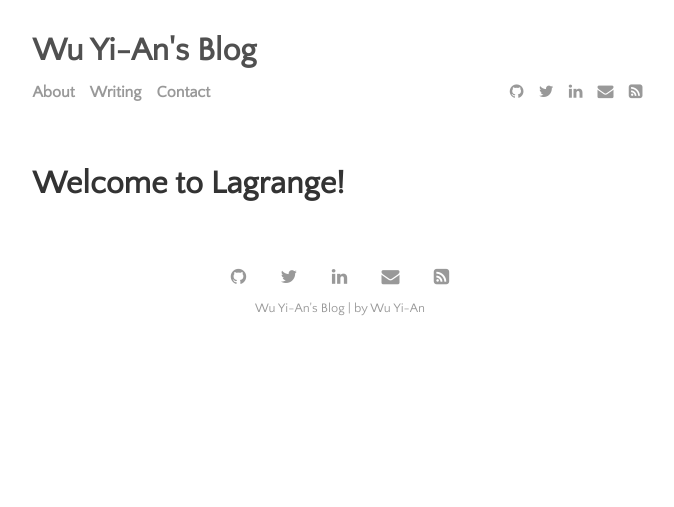
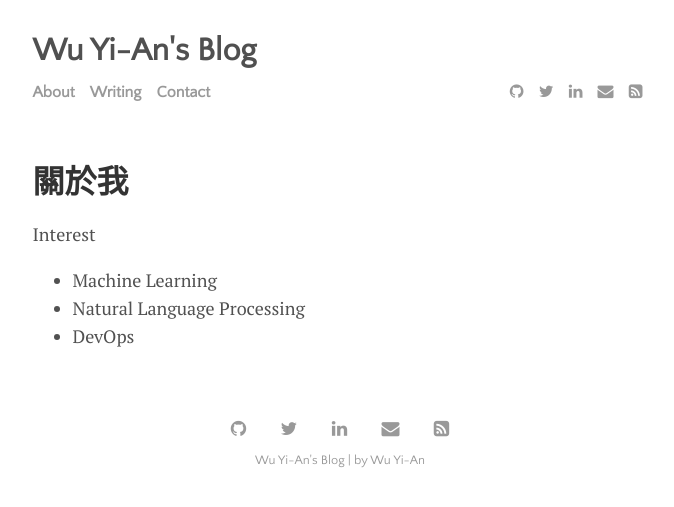
Before and after one commit to ohmsvop/Blog, a Jekyll site: the page built from menu/about.md, in a window 1280 px wide. Shown: the top 507 px of the page, without its empty margins (300-974 px from the left). Built offline with Jekyll 4.4.1, drawn with Linux system fonts in a browser that asks for light colours.

Commit message:
edit about page

```diff
--- a/menu/about.md
+++ b/menu/about.md
@@ -1,4 +1,9 @@
 ---
 layout: page
-title: Welcome to Lagrange!
+title: 關於我
 ---
+
+Interest
+* Machine Learning
+* Natural Language Processing
+* DevOps
```
